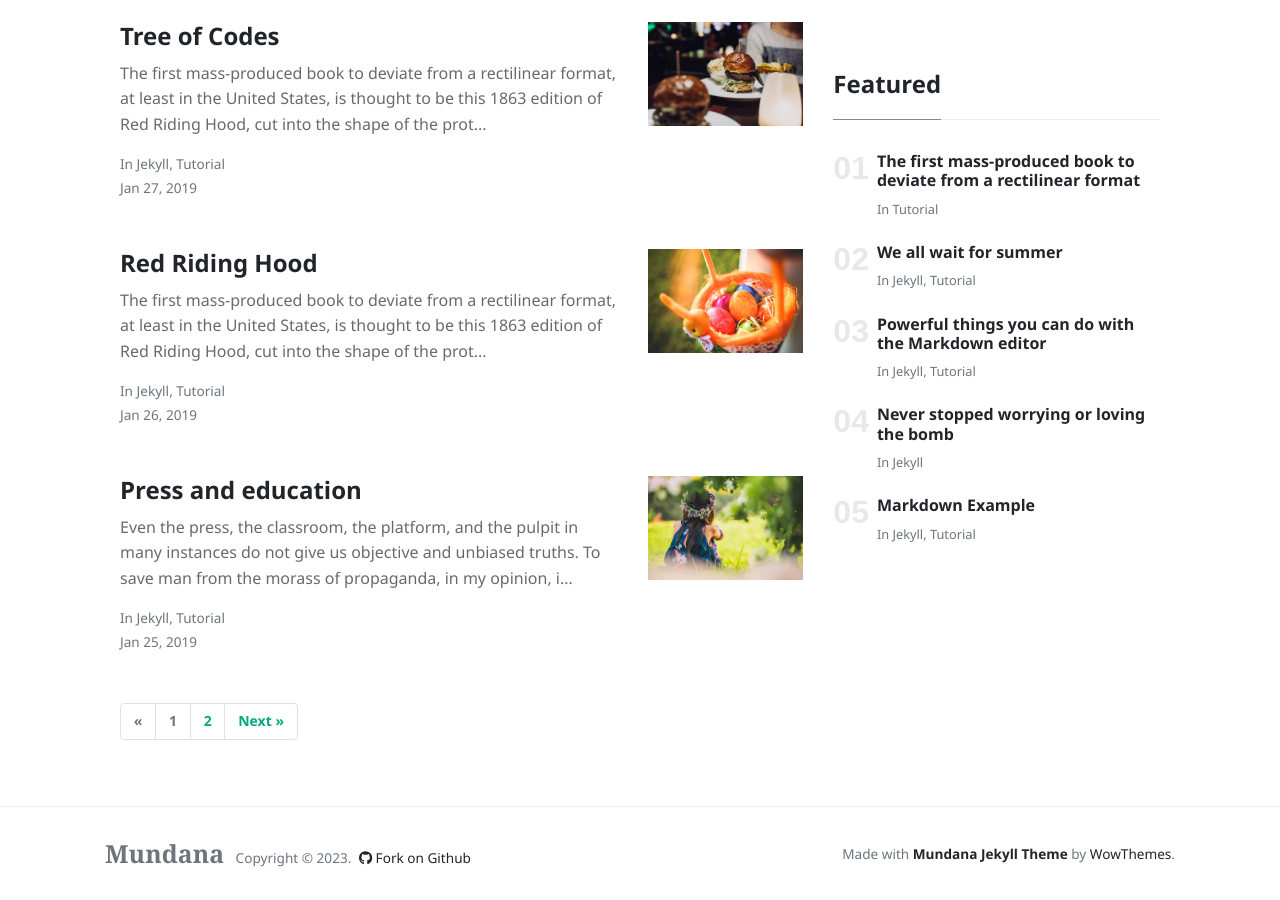
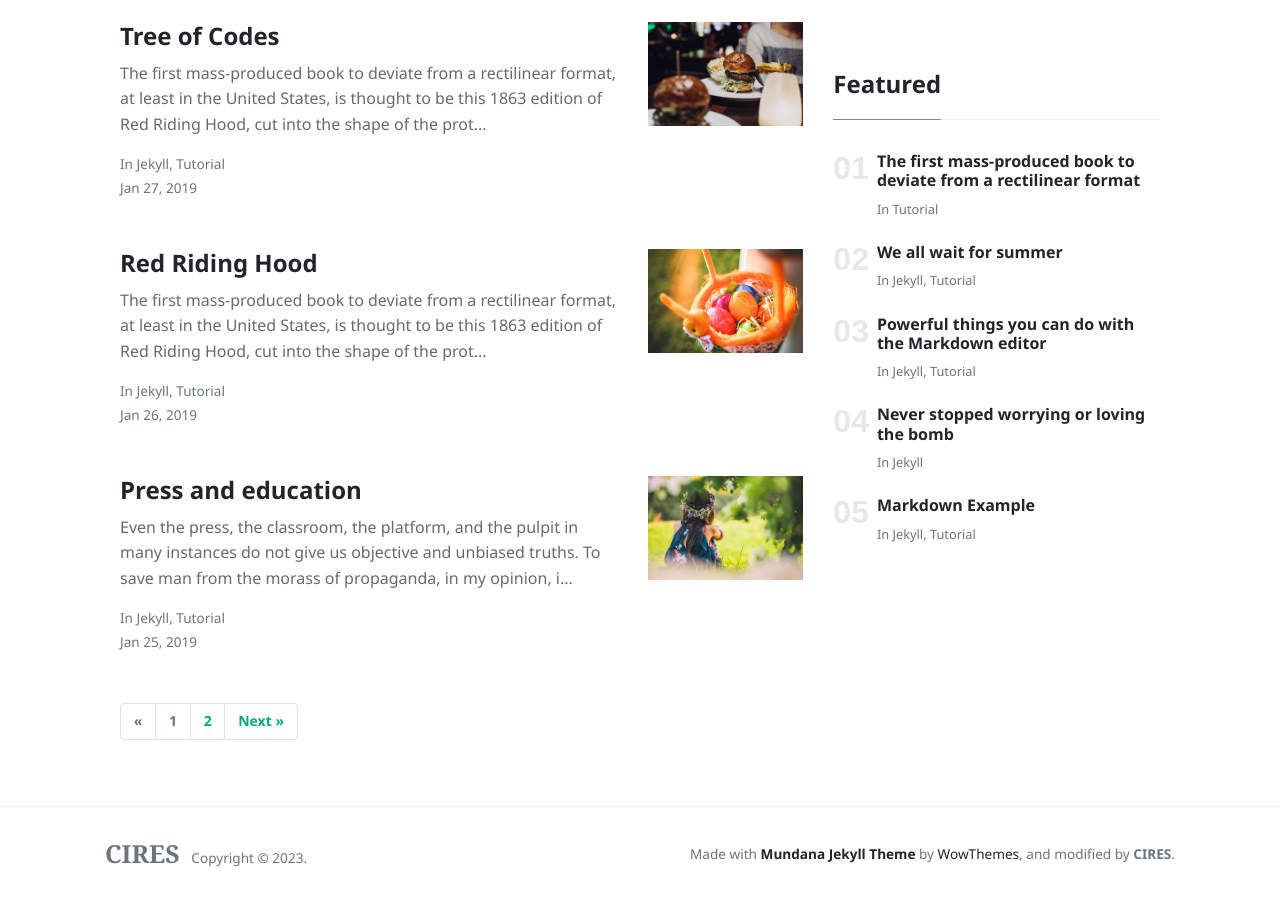
Before and after one commit to CIRES-Archive/CIRES-Archive.github.io, a Jekyll site: the page built from index.html, in a window 1280 px wide and 900 px high, scrolled down 1707 px. Built offline with Jekyll 4.4.1, drawn with Linux system fonts in a browser that asks for light colours; nearby versions of some CDN libraries; the list of posts is cut into pages by our own code.

Commit message:
initialization

```diff
--- a/_layouts/default.html
+++ b/_layouts/default.html
@@ -77,15 +77,11 @@
         <div class="container">
         <div class="row align-items-center justify-content-between">
             <div>
-                <span class="navbar-brand mr-2 mb-0"><strong>Mundana</strong></span>
+                <span class="navbar-brand mr-2 mb-0"><strong>CIRES</strong></span>
                 <span>Copyright © <script>document.write(new Date().getFullYear())</script>.</span>
-
-                <!--  Github Repo Star Btn-->
-                <a class="text-dark ml-1" target="_blank" href="https://github.com/wowthemesnet/mundana-theme-jekyll"><i class="fab fa-github"></i> Fork on Github</a>
-
             </div>
             <div>
-                Made with <a target="_blank" class="text-dark font-weight-bold" href="https://www.wowthemes.net/mundana-jekyll-theme/"> Mundana Jekyll Theme </a> by <a class="text-dark" target="_blank" href="https://www.wowthemes.net">WowThemes</a>.
+                Made with <a target="_blank" class="text-dark font-weight-bold" href="https://www.wowthemes.net/mundana-jekyll-theme/"> Mundana Jekyll Theme </a> by <a class="text-dark" target="_blank" href="https://www.wowthemes.net">WowThemes</a>, and modified by <b>CIRES</b>.
             </div>
         </div>
         </div>
```
